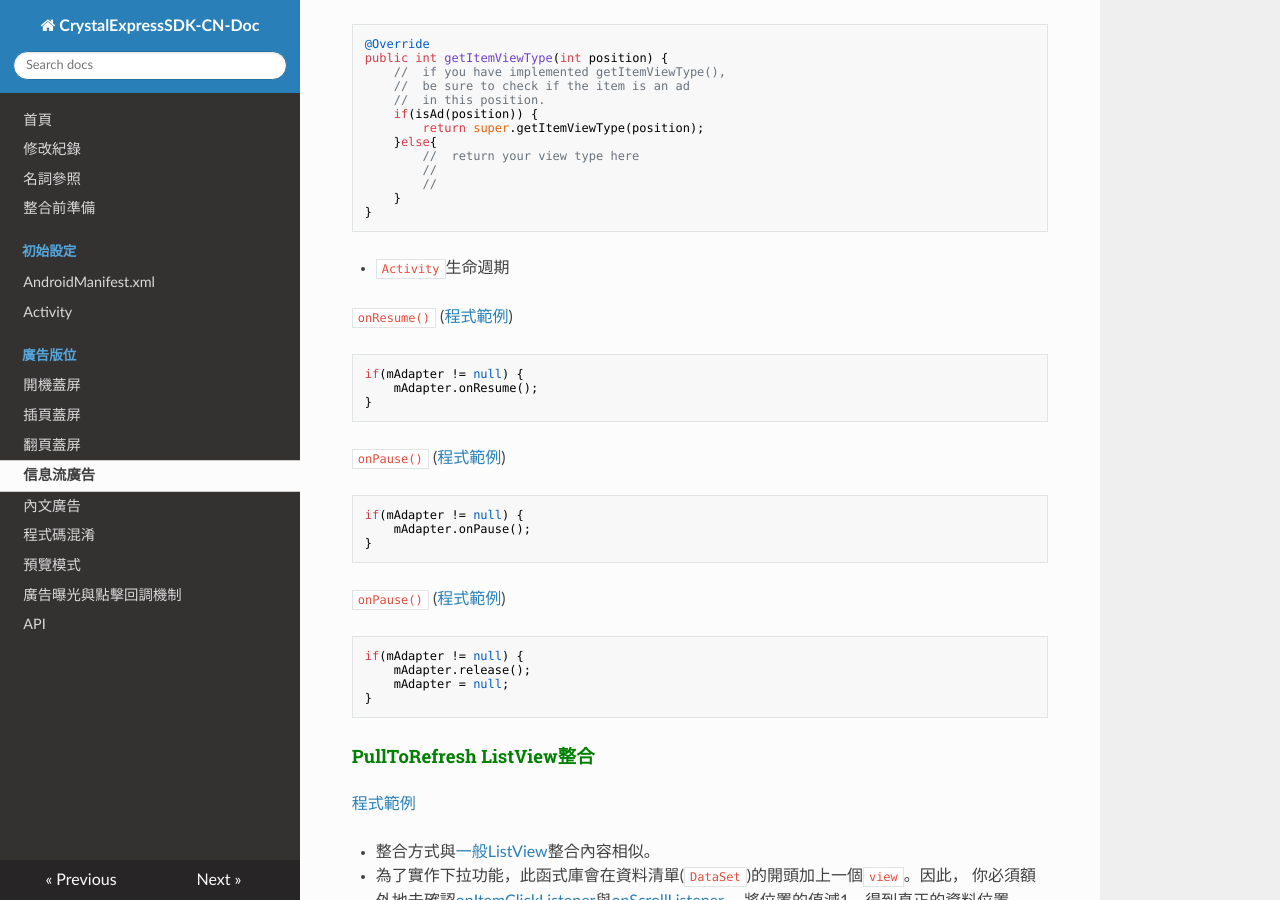
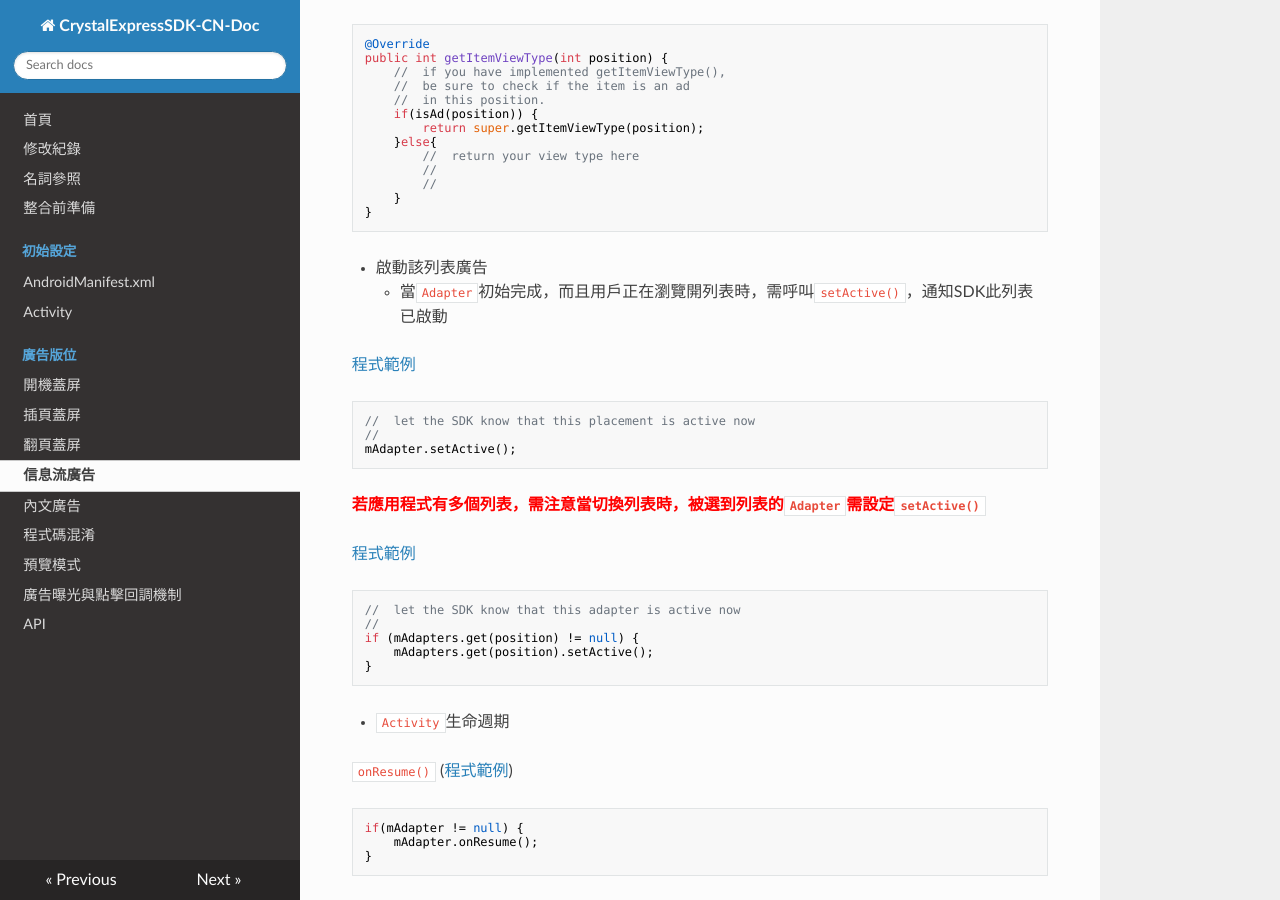
Before and after one commit to intowow/CrystalExpressSDK-CN-Demo, an MkDocs documentation site: the page built from docs/stream.md, in a window 1280 px wide and 900 px high, scrolled down 3374 px. Built offline with MkDocs 1.6.1, drawn with Linux system fonts in a browser that asks for light colours; nearby versions of some CDN libraries; old or Windows-style settings are respelled for this version of MkDocs.

Commit message:
stream add setActive() comment

````diff
--- a/docs/stream.md
+++ b/docs/stream.md
@@ -189,6 +189,37 @@ public int getItemViewType(int position) {
 ```
 <p/>
 
+<span id="streamActive"/>
+
+- 啟動該列表廣告
+	- 當`Adapter`初始完成，而且用戶正在瀏覽開列表時，需呼叫`setActive()`，通知SDK此列表已啟動
+
+[程式範例][Stream-active]
+
+<codetag tag="Stream-active"/>
+```java
+//	let the SDK know that this placement is active now
+//
+mAdapter.setActive();
+```
+<p/>
+
+<span style='font-weight: bold;color:red'>
+若應用程式有多個列表，需注意當切換列表時，被選到列表的`Adapter`需設定`setActive()`
+<span/>
+
+[程式範例][Stream-actives]
+
+<codetag tag="Stream-actives"/>
+```java
+//	let the SDK know that this adapter is active now
+//
+if (mAdapters.get(position) != null) {
+	mAdapters.get(position).setActive();
+}
+```
+<p/>
+
 - `Activity`生命週期
 
 `onResume()` ([程式範例][Stream-onResume])
@@ -313,8 +344,10 @@ mPullToRefreshListView.setOnScrollListener(new OnScrollListener() {
 [Stream-getDefaultMinPosition]:https://github.com/ddad-daniel/CrystalExpressSDK-CN-Demo/tree/master//src/com/intowow/crystalexpress/stream/StreamAdapter.java#L227 "StreamAdapter.java"
 [Stream-getView]:https://github.com/ddad-daniel/CrystalExpressSDK-CN-Demo/tree/master//src/com/intowow/crystalexpress/stream/StreamAdapter.java#L77 "StreamAdapter.java"
 [Stream-getItemViewType]:https://github.com/ddad-daniel/CrystalExpressSDK-CN-Demo/tree/master//src/com/intowow/crystalexpress/stream/StreamAdapter.java#L57 "StreamAdapter.java"
-[Stream-onResume]:https://github.com/ddad-daniel/CrystalExpressSDK-CN-Demo/tree/master//src/com/intowow/crystalexpress/stream/StreamActivity.java#L106 "StreamActivity.java"
-[Stream-onPause]:https://github.com/ddad-daniel/CrystalExpressSDK-CN-Demo/tree/master//src/com/intowow/crystalexpress/stream/StreamActivity.java#L118 "StreamActivity.java"
-[Stream-onDestroy]:https://github.com/ddad-daniel/CrystalExpressSDK-CN-Demo/tree/master//src/com/intowow/crystalexpress/stream/StreamActivity.java#L129 "StreamActivity.java"
+[Stream-onResume]:https://github.com/ddad-daniel/CrystalExpressSDK-CN-Demo/tree/master//src/com/intowow/crystalexpress/stream/StreamActivity.java#L108 "StreamActivity.java"
+[Stream-onPause]:https://github.com/ddad-daniel/CrystalExpressSDK-CN-Demo/tree/master//src/com/intowow/crystalexpress/stream/StreamActivity.java#L120 "StreamActivity.java"
+[Stream-onDestroy]:https://github.com/ddad-daniel/CrystalExpressSDK-CN-Demo/tree/master//src/com/intowow/crystalexpress/stream/StreamActivity.java#L131 "StreamActivity.java"
 [Stream-PullToRefreshStreamActivity]:https://github.com/ddad-daniel/CrystalExpressSDK-CN-Demo/tree/master//src/com/intowow/crystalexpress/stream/PullToRefreshStreamActivity.java#L26 "PullToRefreshStreamActivity.java"
 [Stream-pullinit]:https://github.com/ddad-daniel/CrystalExpressSDK-CN-Demo/tree/master//src/com/intowow/crystalexpress/stream/PullToRefreshStreamActivity.java#L40 "PullToRefreshStreamActivity.java"
+[Stream-active]:https://github.com/ddad-daniel/CrystalExpressSDK-CN-Demo/tree/master//src/com/intowow/crystalexpress/stream/StreamActivity.java#L79 "StreamActivity.java"
+[Stream-actives]:https://github.com/ddad-daniel/CrystalExpressSDK-CN-Demo/tree/master//src/com/intowow/crystalexpress/cedemo/CEStreamActivity.java#L561 "CEStreamActivity.java"
````
Also changed, not shown: other parts of docs/stream.md (+1 -1 lines), docs/changelog.md (+6 -0 lines), 2 other files.
